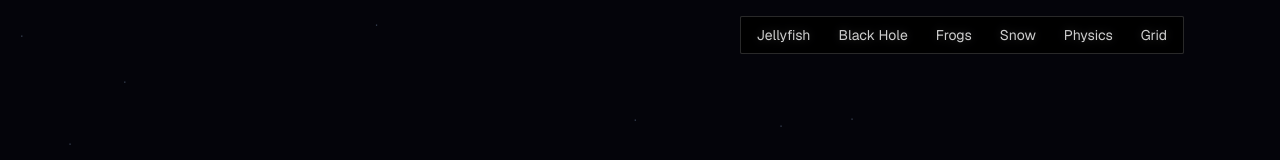
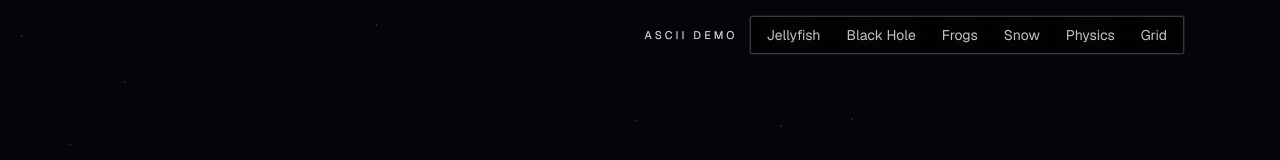
Before and after one commit to gnxv/ascii-demo, a Next.js app: page / in a window 1280 px wide. Shown: the top 160 px of the page. Built offline with nearby package versions, Linux system fonts and the light colour scheme.

Commit message:
feat: stylish menu with ASCII DEMO label
- Restored ASCII DEMO as compact label
- Subtle GSAP entrance
- Refined hover, backdrop, border

```diff
--- a/src/components/Header.tsx
+++ b/src/components/Header.tsx
@@ -1,4 +1,7 @@
 "use client";
+
+import { useEffect, useRef } from "react";
+import { gsap } from "gsap";
 
 const menuItems = [
   { label: "Jellyfish", href: "#jellyfish" },
@@ -10,16 +13,44 @@ const menuItems = [
 ];
 
 export default function Header() {
+  const navRef = useRef<HTMLElement>(null);
+  const labelRef = useRef<HTMLDivElement>(null);
+
+  useEffect(() => {
+    if (!navRef.current || !labelRef.current) return;
+    gsap.fromTo(
+      navRef.current,
+      { opacity: 0, y: -8 },
+      { opacity: 1, y: 0, duration: 0.6, ease: "power2.out", delay: 0.2 }
+    );
+    gsap.fromTo(
+      labelRef.current,
+      { opacity: 0, x: -6 },
+      { opacity: 1, x: 0, duration: 0.5, ease: "power2.out", delay: 0.1 }
+    );
+  }, []);
+
   return (
-    <header className="fixed top-4 right-24 z-50">
-      <nav className="flex items-center gap-1 bg-black/80 backdrop-blur-sm px-1 py-0.5 border border-white/15" style={{ borderRadius: "2px" }}>
+    <header className="fixed top-4 right-24 z-50 flex items-center gap-3">
+      <div
+        ref={labelRef}
+        className="text-[11px] tracking-[0.28em] uppercase text-white/60 font-mono select-none"
+      >
+        ASCII DEMO
+      </div>
+      <nav
+        ref={navRef}
+        className="flex items-center gap-0.5 bg-black/75 backdrop-blur-md px-1 py-0.5 border border-white/20 shadow-[0_0_0_1px_rgba(255,255,255,0.04)]"
+        style={{ borderRadius: "2px" }}
+      >
         {menuItems.map((item) => (
           <a
             key={item.label}
             href={item.href}
-            className="px-3 py-1.5 text-xs md:text-sm font-mono text-white/80 hover:bg-white/20 hover:text-white transition-colors"
+            className="relative px-3 py-1.5 text-xs md:text-sm font-mono text-white/75 hover:text-white transition-colors group"
           >
-            {item.label}
+            <span className="relative z-10">{item.label}</span>
+            <span className="absolute inset-0 bg-white/10 opacity-0 group-hover:opacity-100 transition-opacity" />
           </a>
         ))}
       </nav>
```
